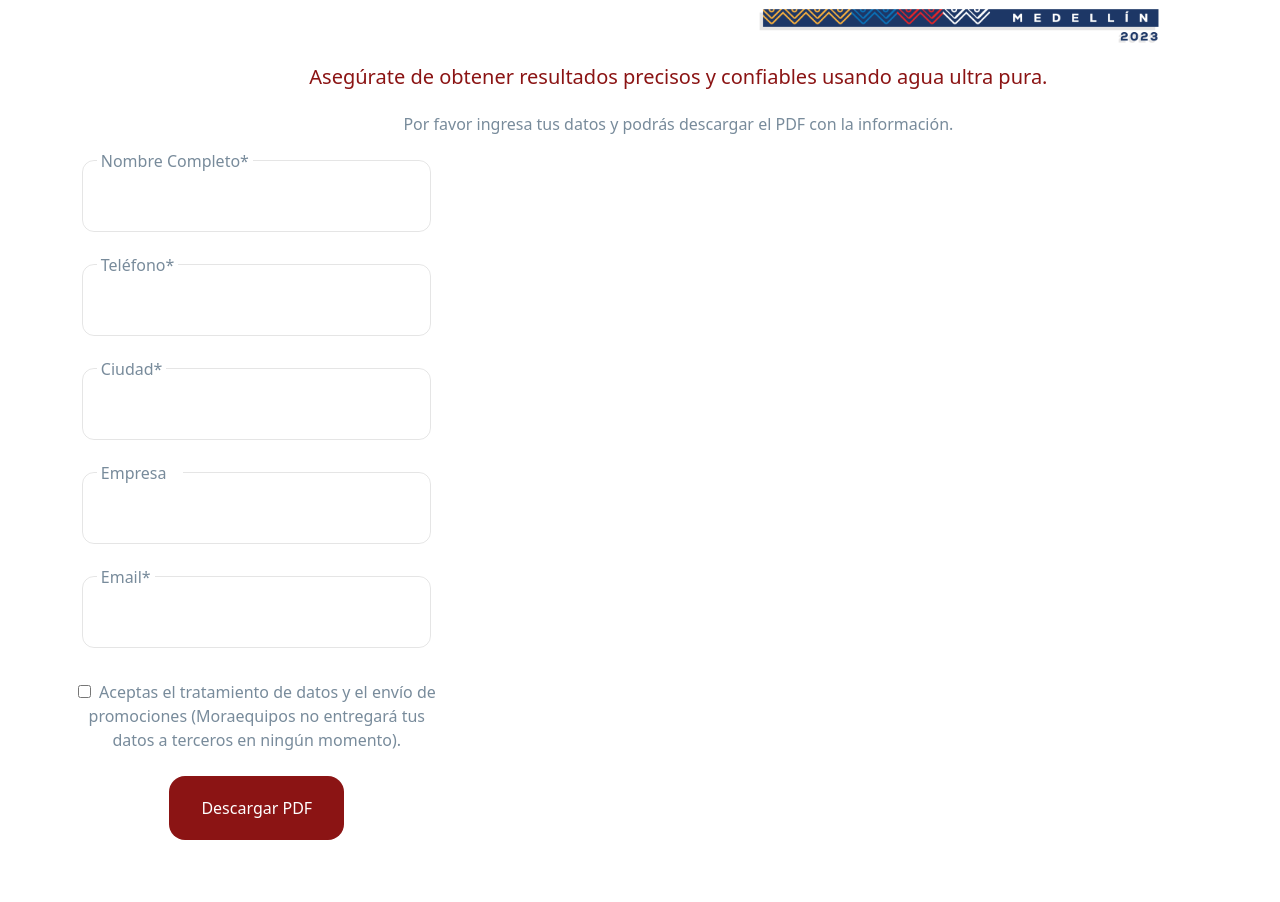
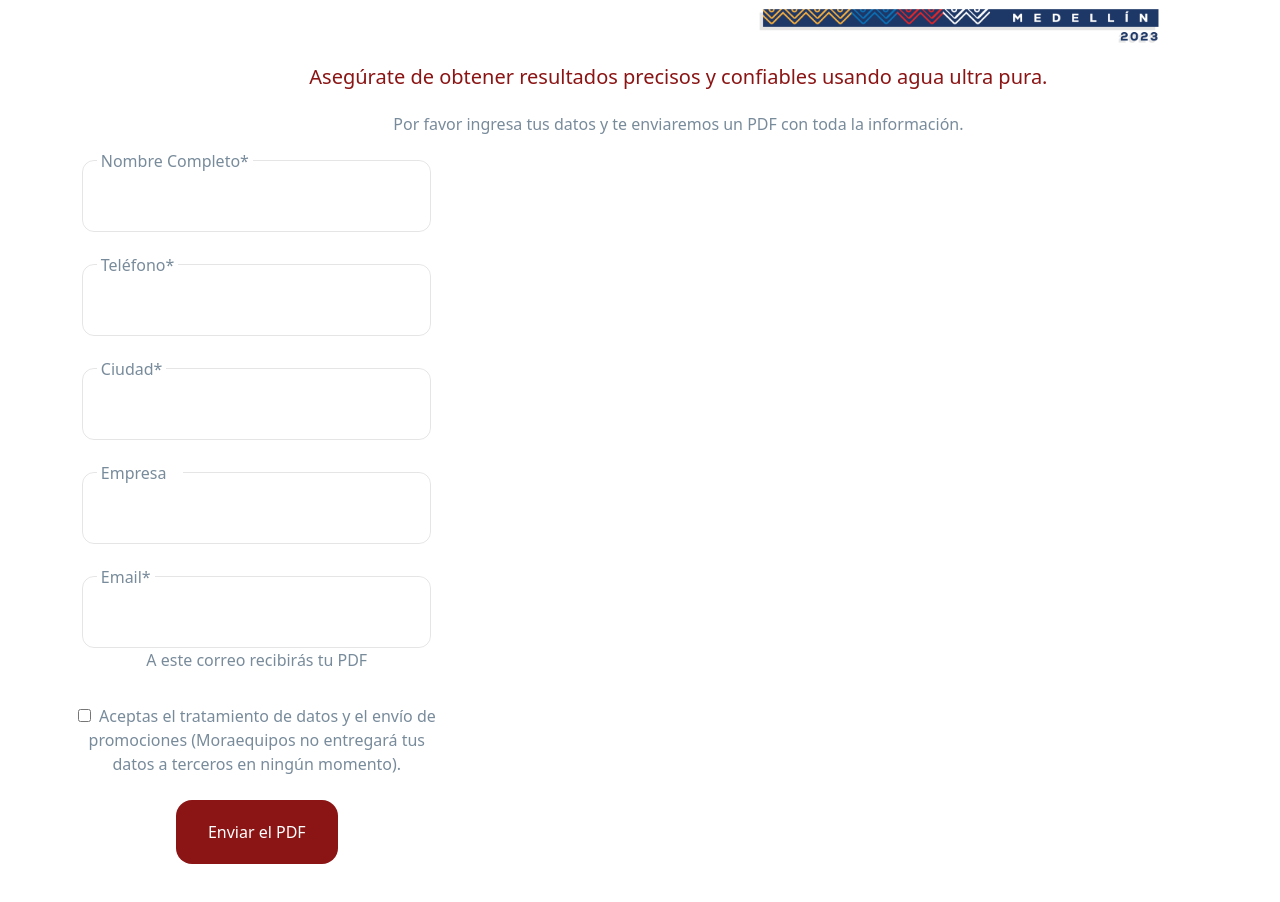
Before and after one commit to bygabymora/fm22023, a Next.js app: page / in a window 1280 px wide. Shown: the part 376-1278 px from the top of the page. Built offline with nearby package versions, Linux system fonts and the light colour scheme.

Commit message:
autoreply

```diff
--- a/components/ContactUs.js
+++ b/components/ContactUs.js
@@ -36,7 +36,6 @@ const ContactUs = () => {
       toast.error(getError(err));
     }
     redirectToWhatsApp();
-    setTimeout(handleDownloadPDF, 10000);
   };
 
   const sendEmail = (e) => {
@@ -66,21 +65,13 @@ const ContactUs = () => {
       );
   };
   const redirectToWhatsApp = () => {
-    const whatsappMessage = `¡Hola Moraequipos! Estuve en el Congreso Internacional del CNB en Medellín soy *${name}*. ¡Muchas gracias por el PDF!.`;
+    const whatsappMessage = `¡Hola Moraequipos! Estuve en el Congreso Internacional del CNB en Medellín soy *${name}*. Tengo el correo con el PDF ¡Muchas gracias!.`;
     const url = `https://wa.me/${phoneNumber}?text=${encodeURIComponent(
       whatsappMessage
     )}`;
     router.push(url);
   };
   const tab = <>&nbsp;&nbsp;</>;
-
-  const handleDownloadPDF = () => {
-    // Ruta al archivo PDF en la carpeta pública
-    const pdfUrl = '/moraequipos.pdf'; // Asegúrate de que la ruta sea correcta
-
-    // Abre una nueva ventana o pestaña del navegador con el PDF
-    window.open(pdfUrl, '_blank');
-  };
 
   return (
     <div className="contact__container text-center">
@@ -90,7 +81,7 @@ const ContactUs = () => {
         pura.
       </h3>
       <p>
-        Por favor ingresa tus datos y podrás descargar el PDF con la
+        Por favor ingresa tus datos y te enviaremos un PDF con toda la
         información.
       </p>
       <br />
@@ -155,7 +146,9 @@ const ContactUs = () => {
             value={email}
             required
           />
+          <div>A este correo recibirás tu PDF</div>
         </div>
+
         <div className="privacy-checkbox">
           <input type="checkbox" id="dataConsent" name="dataConsent" required />
           {tab}
@@ -167,7 +160,7 @@ const ContactUs = () => {
 
         <br />
         <button className="button button--flex btn-contact" type="submit">
-          <span className="text-white">Descargar PDF</span>
+          <span className="text-white">Enviar el PDF</span>
         </button>
       </form>
       <br />
```
